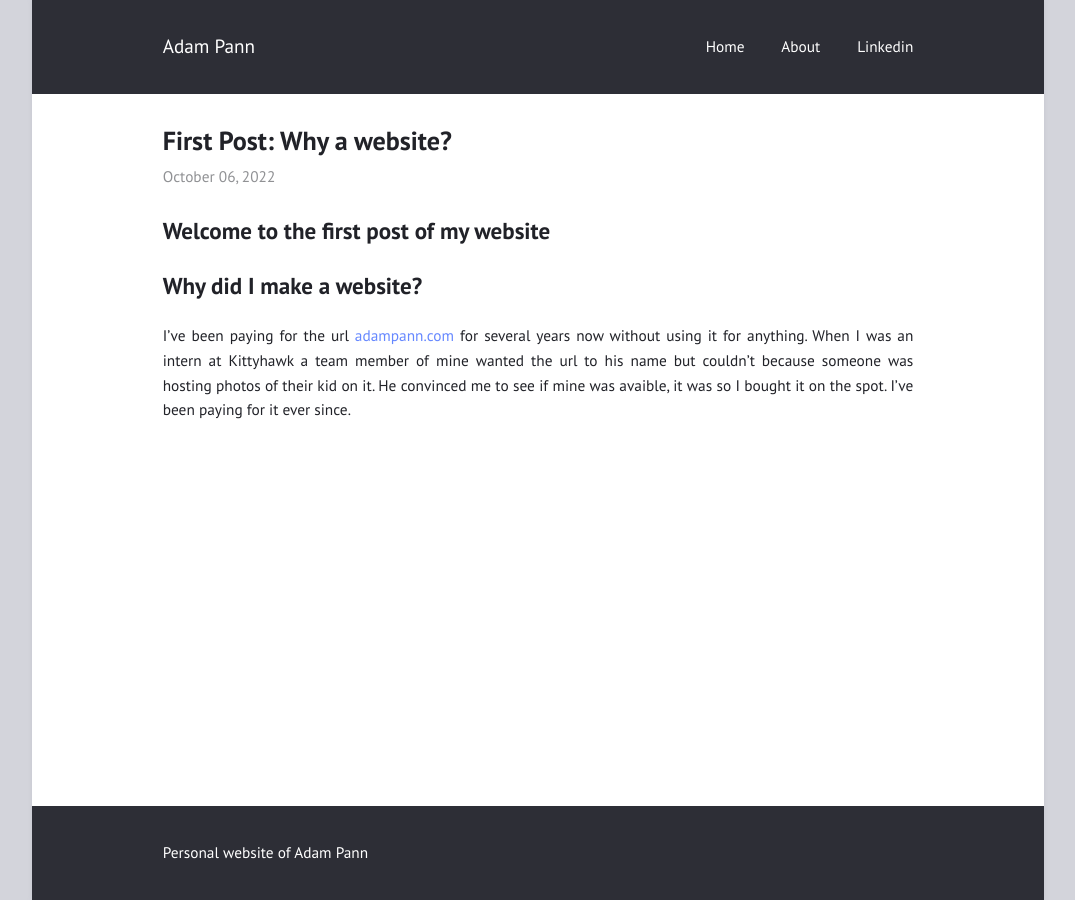
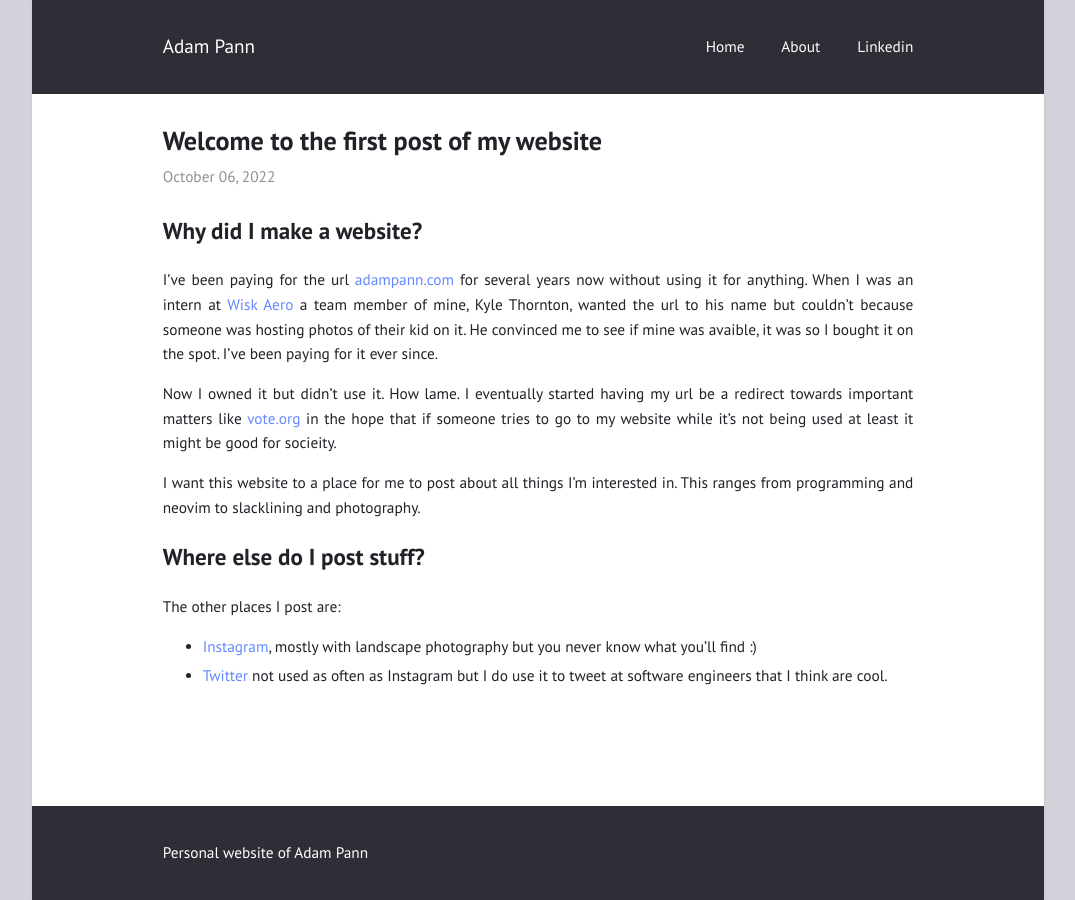
Before and after one commit to adampann/personal, a Jekyll site: the page built from _posts/2022-10-6-why-a-website.md, in a window 1280 px wide. Shown: the whole page, without its empty margins (102-1177 px from the left). Built offline with Jekyll 4.4.1, drawn with Linux system fonts in a browser that asks for light colours.

Commit message:
add to first post

```diff
--- a/_posts/2022-10-6-why-a-website.md
+++ b/_posts/2022-10-6-why-a-website.md
@@ -1,13 +1,22 @@
 ---
 layout: post
-title:  "First Post: Why a website?"
+title:  "Welcome to the first post of my website"
 categories:
     - technology
     - thoughts
 ---
 
-# Welcome to the first post of my website
 
-## Why did I make a website?
+# Why did I make a website?
 
-I've been paying for the url [adampann.com](https://www.adampann.com) for several years now without using it for anything. When I was an intern at Kittyhawk a team member of mine wanted the url to his name but couldn't because someone was hosting photos of their kid on it. He convinced me to see if mine was avaible, it was so I bought it on the spot. I've been paying for it ever since.
+I've been paying for the url [adampann.com](https://www.adampann.com) for several years now without using it for anything. When I was an intern at [Wisk Aero](https://wisk.aero/) a team member of mine, Kyle Thornton, wanted the url to his name but couldn't because someone was hosting photos of their kid on it. He convinced me to see if mine was avaible, it was so I bought it on the spot. I've been paying for it ever since.
+
+Now I owned it but didn't use it. How lame. I eventually started having my url be a redirect towards important matters like [vote.org](https://www.vote.org/) in the hope that if someone tries to go to my website while it's not being used at least it might be good for socieity.
+
+I want this website to a place for me to post about all things I'm interested in. This ranges from programming and neovim to slacklining and photography.
+
+# Where else do I post stuff?
+
+The other places I post are:
+- [Instagram](https://www.instagram.com/adampann/), mostly with landscape photography but you never know what you'll find :)
+- [Twitter](https://twitter.com/AdamPann) not used as often as Instagram but I do use it to tweet at software engineers that I think are cool.
```
